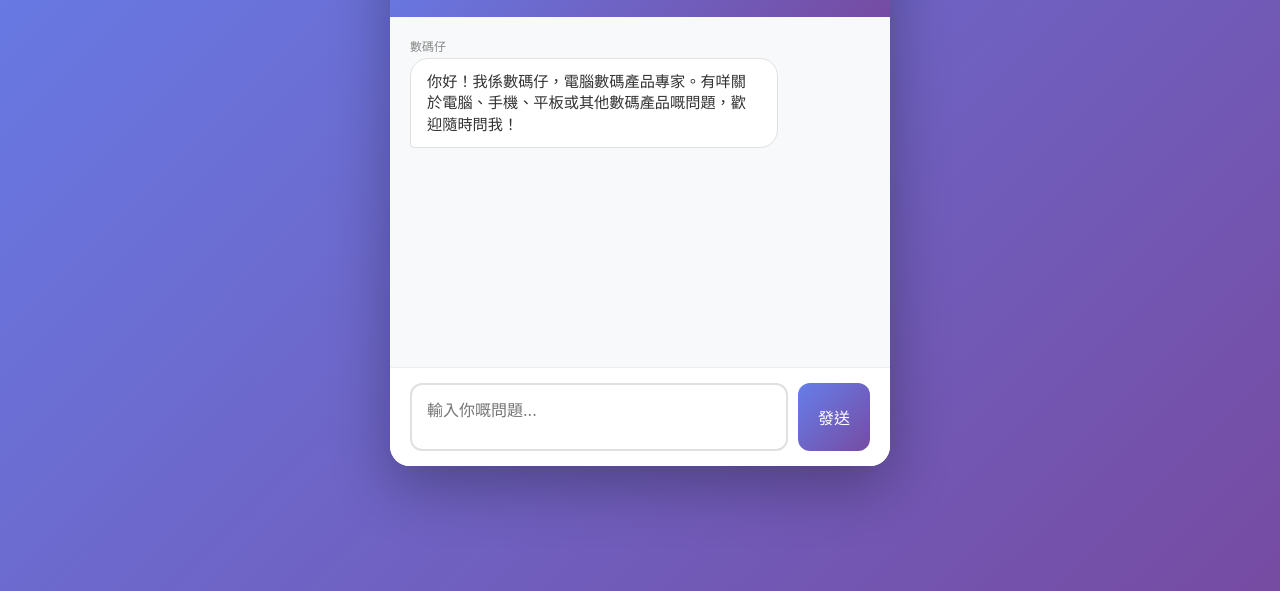
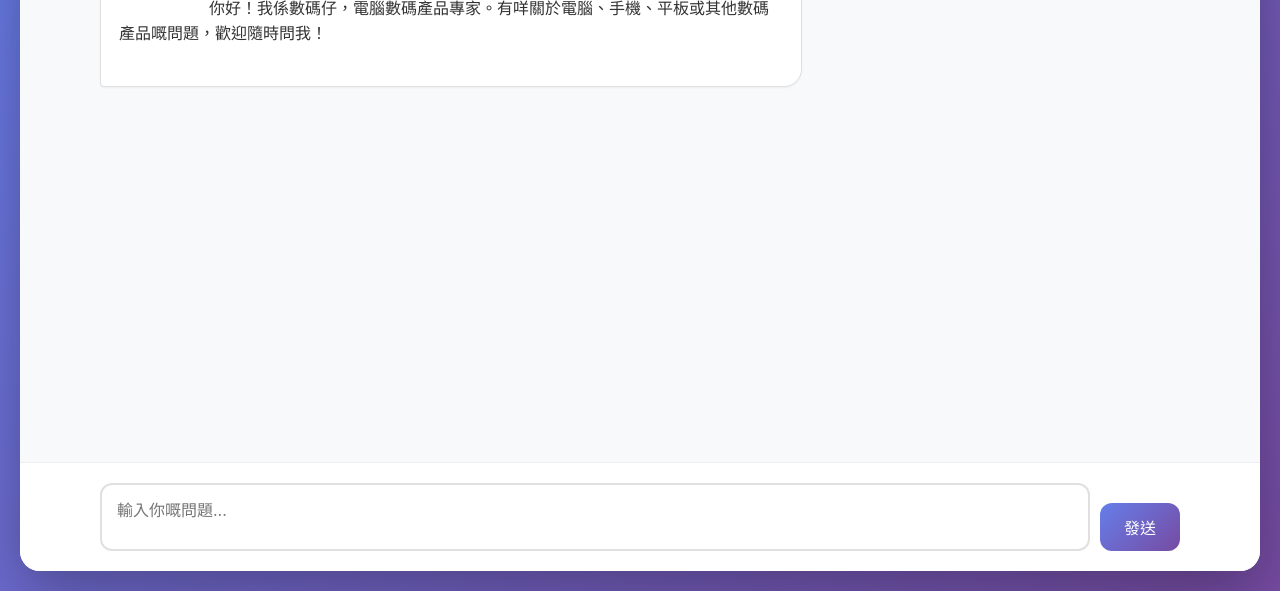
Before and after one commit to dennixc/translation-app, a website: page public/index.html in a window 1280 px wide. Shown: the part 209-800 px from the top of the page. Drawn offline with Linux system fonts and the light colour scheme.

Commit message:
對話介面優化

```diff
--- a/public/index.html
+++ b/public/index.html
@@ -11,30 +11,37 @@
             box-sizing: border-box;
         }
 
+        html, body {
+            height: 100%;
+        }
+
         body {
             font-family: -apple-system, BlinkMacSystemFont, "Segoe UI", Roboto, sans-serif;
             background: linear-gradient(135deg, #667eea 0%, #764ba2 100%);
-            min-height: 100vh;
+            height: 100vh;
             display: flex;
             justify-content: center;
             align-items: center;
-            padding: 20px;
+            padding: 10px;
         }
 
         .container {
             width: 100%;
-            max-width: 500px;
+            height: 100%;
             background: white;
-            border-radius: 20px;
+            border-radius: 12px;
             box-shadow: 0 20px 60px rgba(0,0,0,0.3);
             overflow: hidden;
+            display: flex;
+            flex-direction: column;
         }
 
         .header {
             background: linear-gradient(135deg, #667eea 0%, #764ba2 100%);
             color: white;
-            padding: 20px;
+            padding: 15px 20px;
             text-align: center;
+            flex-shrink: 0;
         }
 
         .header h1 {
@@ -48,33 +55,38 @@
         }
 
         .chat-container {
-            height: 350px;
+            flex: 1;
             overflow-y: auto;
             padding: 20px;
             background: #f8f9fa;
+            display: flex;
+            flex-direction: column;
+            gap: 16px;
         }
 
         .message {
-            margin-bottom: 15px;
             display: flex;
             flex-direction: column;
+            max-width: 85%;
         }
 
         .message.user {
             align-items: flex-end;
+            align-self: flex-end;
         }
 
         .message.bot {
             align-items: flex-start;
+            align-self: flex-start;
         }
 
         .message-bubble {
-            max-width: 80%;
-            padding: 12px 16px;
+            padding: 14px 18px;
             border-radius: 18px;
-            font-size: 0.95rem;
-            line-height: 1.4;
+            font-size: 1rem;
+            line-height: 1.6;
             word-wrap: break-word;
+            white-space: pre-wrap;
         }
 
         .message.user .message-bubble {
@@ -88,12 +100,14 @@
             color: #333;
             border: 1px solid #e0e0e0;
             border-bottom-left-radius: 4px;
+            box-shadow: 0 1px 2px rgba(0,0,0,0.05);
         }
 
         .message-label {
             font-size: 0.75rem;
             color: #888;
-            margin-bottom: 4px;
+            margin-bottom: 6px;
+            padding: 0 4px;
         }
 
         .input-container {
@@ -102,6 +116,7 @@
             border-top: 1px solid #eee;
             display: flex;
             gap: 10px;
+            flex-shrink: 0;
         }
 
         .input-container textarea {
@@ -114,6 +129,8 @@
             outline: none;
             transition: border-color 0.3s;
             font-family: inherit;
+            min-height: 50px;
+            max-height: 120px;
         }
 
         .input-container textarea:focus {
@@ -125,10 +142,11 @@
             color: white;
             border: none;
             border-radius: 12px;
-            padding: 12px 20px;
+            padding: 12px 24px;
             font-size: 1rem;
             cursor: pointer;
             transition: transform 0.2s, box-shadow 0.2s;
+            align-self: flex-end;
         }
 
         .input-container button:hover {
@@ -145,7 +163,11 @@
         .loading {
             display: flex;
             gap: 4px;
-            padding: 12px 16px;
+            padding: 14px 18px;
+            background: white;
+            border-radius: 18px;
+            border: 1px solid #e0e0e0;
+            border-bottom-left-radius: 4px;
         }
 
         .loading span {
@@ -166,11 +188,10 @@
 
         .csp-status {
             padding: 10px 20px;
-            background: #fff3cd;
-            color: #856404;
             font-size: 0.85rem;
             text-align: center;
             display: none;
+            flex-shrink: 0;
         }
 
         .csp-status.error {
@@ -179,10 +200,57 @@
             display: block;
         }
 
-        .csp-status.success {
-            background: #d4edda;
-            color: #155724;
-            display: block;
+        /* 響應式設計 - 平板及桌面 */
+        @media (min-width: 768px) {
+            body {
+                padding: 20px;
+            }
+
+            .container {
+                border-radius: 20px;
+            }
+
+            .chat-container {
+                padding: 30px 50px;
+            }
+
+            .message {
+                max-width: 75%;
+            }
+
+            .input-container {
+                padding: 20px 50px;
+            }
+        }
+
+        /* 大螢幕 */
+        @media (min-width: 1200px) {
+            .chat-container {
+                padding: 30px 80px;
+            }
+
+            .message {
+                max-width: 65%;
+            }
+
+            .input-container {
+                padding: 20px 80px;
+            }
+        }
+
+        /* 超大螢幕 */
+        @media (min-width: 1600px) {
+            .chat-container {
+                padding: 40px 120px;
+            }
+
+            .message {
+                max-width: 55%;
+            }
+
+            .input-container {
+                padding: 25px 120px;
+            }
         }
     </style>
 </head>
@@ -296,8 +364,6 @@
 
                 if (data.success) {
                     addMessage(data.translation);
-                    cspStatus.textContent = "✅ CSP 測試通過 - API 連接成功！";
-                    cspStatus.className = "csp-status success";
                 } else {
                     addMessage("請求失敗: " + (data.error || "未知錯誤"));
                 }
@@ -322,7 +388,7 @@
         }
 
         window.addEventListener("load", () => {
-            console.log("數碼仔 App loaded. Ready to test CSP with Shopline.");
+            console.log("數碼仔 App loaded.");
         });
     </script>
 </body>
```
